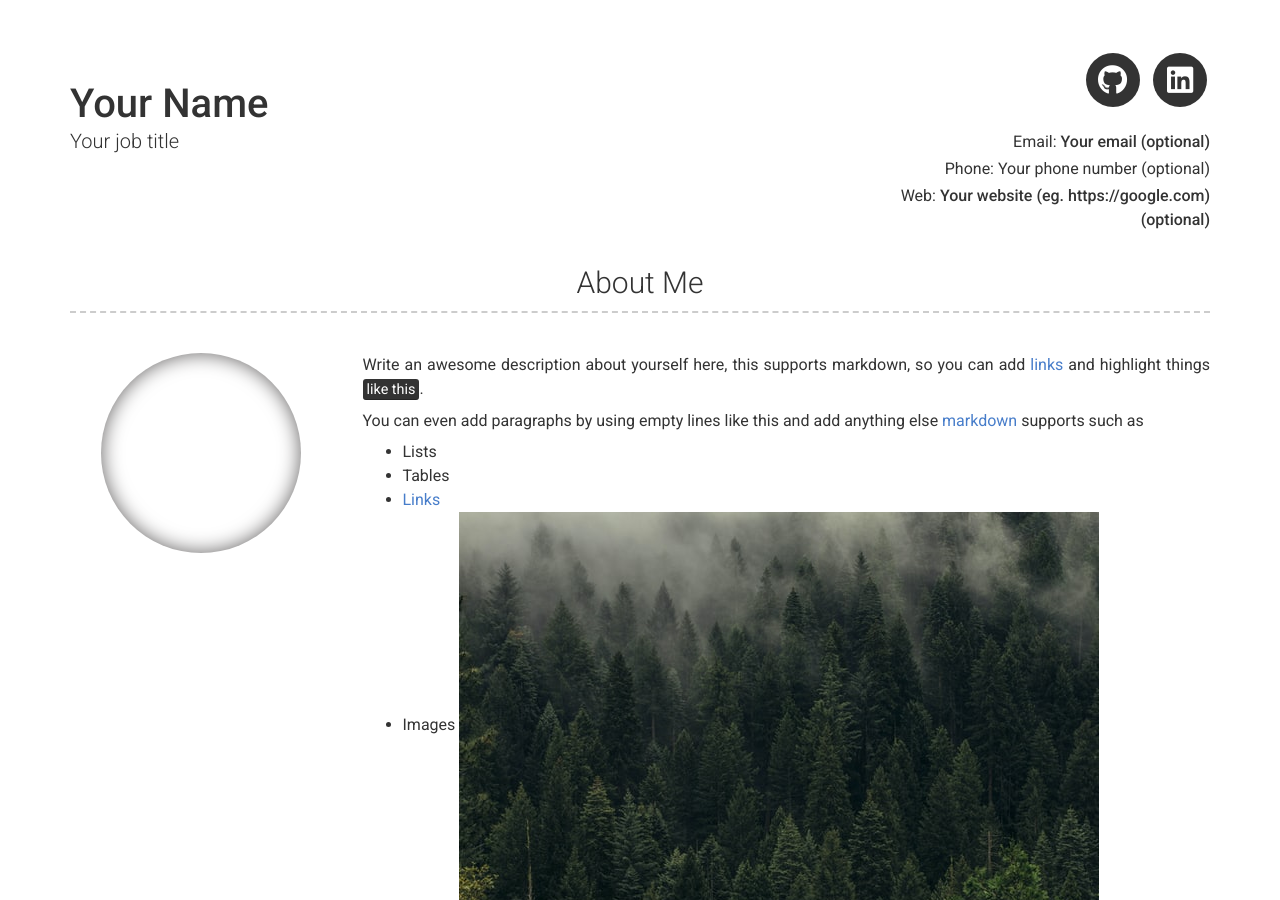
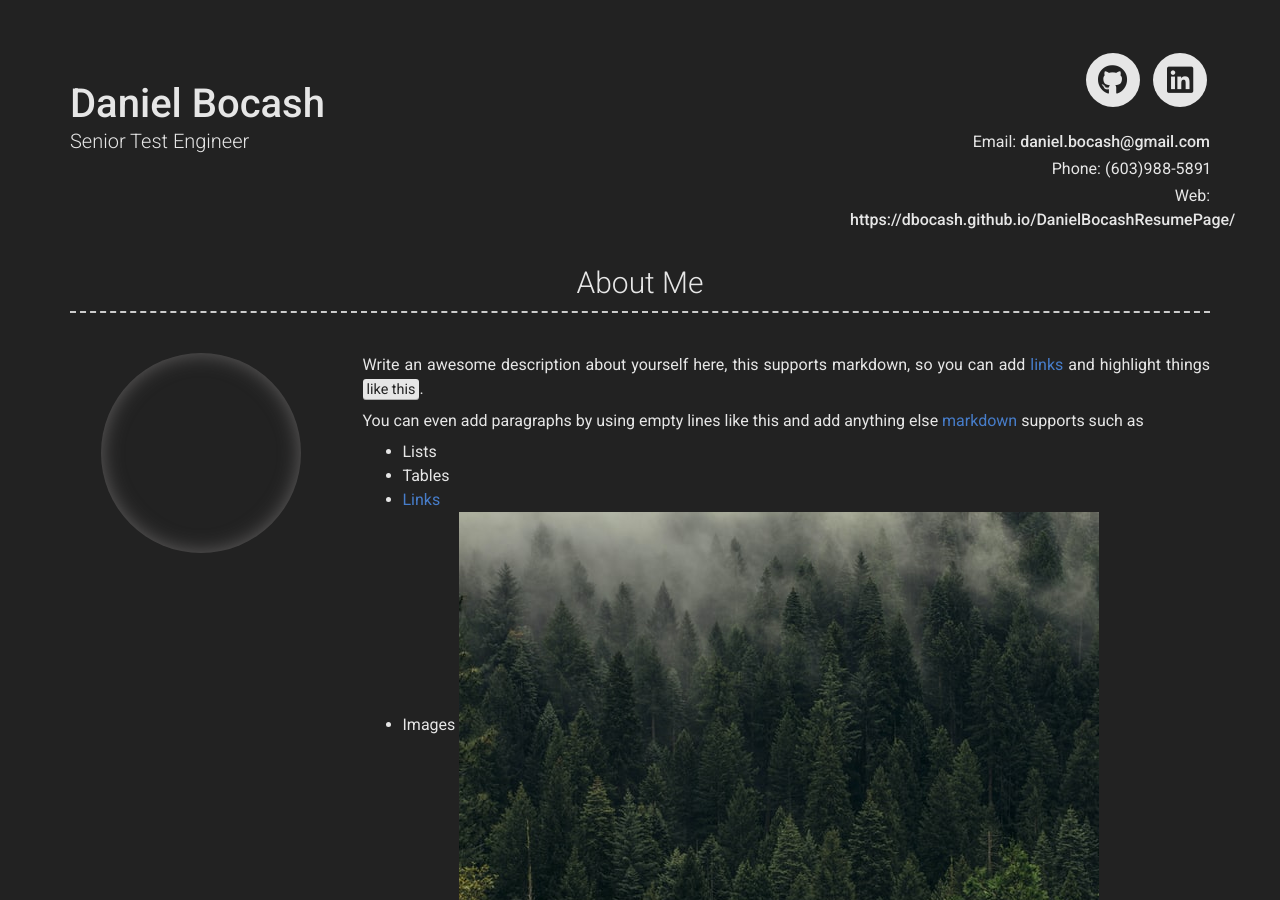
Before and after one commit to dbocash/DanielBocashResumePage, a Jekyll site: the page built from index.md, in a window 1280 px wide and 900 px high. Built offline with Jekyll 4.4.1, drawn with Linux system fonts in a browser that asks for light colours; nearby versions of some CDN libraries; some of the changed text lies outside the part shown.

Commit message:
Changing up the site a little

```diff
--- a/_config.yml
+++ b/_config.yml
@@ -1,37 +1,26 @@
 # Site
-repository: Git repository where your resume will be hosted, only required if you are hosting on GitHub (eg. sproogen/modern-resume-theme)
+repository: https://dbocash.github.io/DanielBocashResumePage/
 # favicon: Directory of your favicon (eg. images/favicon.ico)(optional)
 
 # Content configuration version
 version: 2
 
 # Personal info
-name: Your Name
-title: Your job title
-email: Your email (optional)
+name: Daniel Bocash
+title: Senior Test Engineer
+email: daniel.bocash@gmail.com
 # email_title: Email (Email title override)
-phone: Your phone number (optional)
+phone: (603)988-5891
 # phone_title: Phone (Phone title override)
-website: Your website (eg. https://google.com)(optional)
+website: https://dbocash.github.io/DanielBocashResumePage/
 # website_title: Web (Website title override)
 
 # Dark Mode (true/false/never)
-darkmode: false
+darkmode: true
 
 # Social links
-twitter_username: jekyllrb
-github_username:  jekyll
-stackoverflow_username: "00000001"
-dribbble_username: jekyll
-facebook_username: jekyll
-flickr_username: jekyll
-instagram_username: jekyll
-linkedin_username: jekyll
-xing_username: jekyll
-pinterest_username: jekyll
-youtube_username: jekyll
-orcid_username: 0000-0000-0000-0000
-googlescholar_username: D847cGsAAAAJ
+github_username:  dbocash
+linkedin_username: dbocash
 
 # Additional icon links
 additional_links:
```
